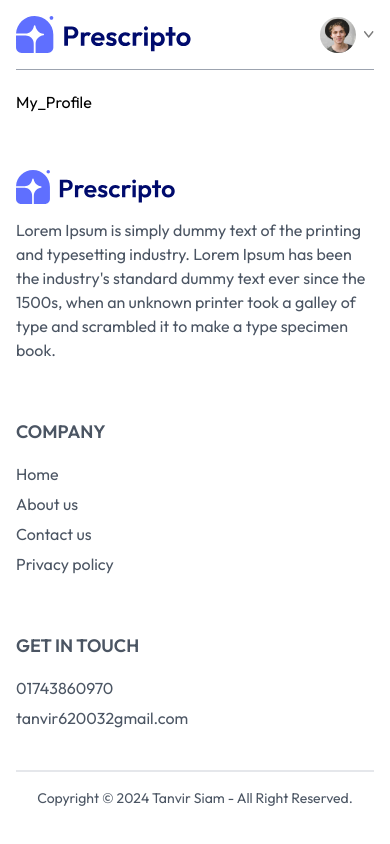
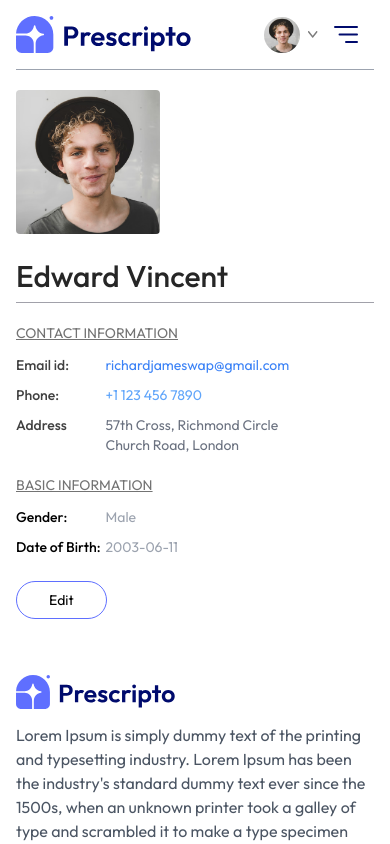
Before and after one commit to tanvirtalukdersiam/Prescripto, a React (Vite) app: page /my-profile in a window 390 px wide. Shown: the top 844 px of the page. Built offline with nearby package versions, Linux system fonts and the light colour scheme.

Commit message:
responsive

```diff
--- a/src/components/Navbar.jsx
+++ b/src/components/Navbar.jsx
@@ -1,7 +1,9 @@
 import React, { useState } from "react";
 import logo from "../assets/logo.svg";
+import cross from "../assets/cross_icon.png";
 import { NavLink, useNavigate } from "react-router-dom";
 import avater from "../assets/profile_pic.png";
+import menuIcon from "../assets/menu_icon.svg";
 import dropdownI from "../assets/dropdown_icon.svg";
 const Navbar = () => {
   const navigate = useNavigate();
@@ -69,6 +71,44 @@ const Navbar = () => {
             Create account
           </button>
         )}
+
+        <img
+          onClick={() => setShowMenu(true)}
+          className="w-6 md:hidden"
+          src={menuIcon}
+          alt=""
+        />
+
+        {/*  ------------mobile menu------------- */}
+        <div
+          className={` ${
+            menu ? "fixed w-full" : "h-0 w-0"
+          } md:hidden right-0 bottom-0 top-0 z-20 overflow-hidden bg-white transition-all`}
+        >
+          <div className="flex items-center justify-between px-5 py-6">
+            <img className="w-36" src={logo} alt="" />
+            <img
+              className="w-7"
+              onClick={() => setShowMenu(false)}
+              src={cross}
+              alt=""
+            />
+          </div>
+          <ul className="flex flex-col items-center gap-2 mt-5 px-5 text-lg font-medium">
+            <NavLink onClick={() => setShowMenu(false)} to={"/"}>
+              <p className="px-4 py-2 rounded inline-block">HOME</p>
+            </NavLink>
+            <NavLink onClick={() => setShowMenu(false)} to={"/doctors"}>
+              <p className="px-4 py-2 rounded inline-block"> All Doctors</p>
+            </NavLink>
+            <NavLink onClick={() => setShowMenu(false)} to={"/about"}>
+              <p className="px-4 py-2 rounded inline-block"> ABOUT</p>
+            </NavLink>
+            <NavLink onClick={() => setShowMenu(false)} to={"/contact"}>
+              <p className="px-4 py-2 rounded inline-block"> Contact</p>
+            </NavLink>
+          </ul>
+        </div>
       </div>
     </div>
   );
--- a/src/index.css
+++ b/src/index.css
@@ -11,3 +11,9 @@
 ::-webkit-scrollbar {
   @apply hidden;
 }
+
+@media (max-width: 740px) {
+  .active p {
+    @apply text-white bg-primary;
+  }
+}
--- a/src/pages/All_Doctors.jsx
+++ b/src/pages/All_Doctors.jsx
@@ -43,7 +43,7 @@ const All_Doctors = () => {
                 ? navigate("/doctors")
                 : navigate("/doctors/Gynecologist")
             }
-            className={`w-[94vh] sm:w-auto pl-3 py-1.5 pr-16 border border-gray-300 rounded transition-all cursor-pointer ${
+            className={`w-[90vh] sm:w-auto pl-3 py-1.5 pr-16 border border-gray-300 rounded transition-all cursor-pointer ${
               speciality == "Gynecologist" ? "bg-indigo-100 text-black" : ""
             }`}
           >
@@ -55,7 +55,7 @@ const All_Doctors = () => {
                 ? navigate("/doctors")
                 : navigate("/doctors/Dermatologist")
             }
-            className={`w-[94vh] sm:w-auto pl-3 py-1.5 pr-16 border border-gray-300 rounded transition-all cursor-pointer  ${
+            className={`w-[90vh] sm:w-auto pl-3 py-1.5 pr-16 border border-gray-300 rounded transition-all cursor-pointer  ${
               speciality == "Dermatologist" ? "bg-indigo-100 text-black" : ""
             }`}
           >
--- a/src/pages/Login.jsx
+++ b/src/pages/Login.jsx
@@ -10,12 +10,72 @@ const Login = () => {
     e.preventDefault();
   };
   return (
-    <form className="min-h-[80vh] flex items-center">
-      <div>
-        <p>{state === "Sign Up" ? "Create Account" : "Login"}</p>
+    <form className="min-h-[80vh] flex items-center ">
+      <div className="flex flex-col gap-3 m-auto items-start p-8 min-w-[340px] sm:min-w-96 border rounded-xl text-zinc-600 text-sm shadow-lg">
+        <p className="text-2xl font-semibold">
+          {state === "Sign Up" ? "Create Account" : "Login"}
+        </p>
         <p>
           Please {state === "Sign Up" ? "Sign Up" : "Login"} to book appointment
         </p>
+
+        {state === "Sign Up" && (
+          <div className="w-full">
+            <p>Full Name</p>
+            <input
+              className=" border border-zinc-300 rounded w-full p-2 mt-1"
+              type="text"
+              value={name}
+              required
+              onChange={(e) => setName(e.target.name)}
+            />
+          </div>
+        )}
+        <div className="w-full">
+          <p>Email</p>
+          <input
+            className=" border border-zinc-300 rounded w-full p-2 mt-1"
+            type="email"
+            value={email}
+            required
+            onChange={(e) => setEmail(e.target.email)}
+          />
+        </div>
+        <div className="w-full">
+          <p>Password</p>
+          <input
+            className=" border border-zinc-300 rounded w-full p-2 mt-1"
+            type="password"
+            value={password}
+            required
+            onChange={(e) => setPassword(e.target.name)}
+          />
+        </div>
+        <button className="bg-primary text-white w-full py-2 rounded-md text-base">
+          {state === "Sign Up" ? "Create Account" : "Login"}
+        </button>
+
+        {state === "Sign Up" ? (
+          <p>
+            Already have an account ?
+            <span
+              onClick={() => setState("Login")}
+              className="text-primary underline cursor-pointer"
+            >
+              login here{" "}
+            </span>
+          </p>
+        ) : (
+          <p>
+            Create an new account ?
+            <span
+              onClick={() => setState("Sign Up")}
+              className="text-primary underline cursor-pointer"
+            >
+              click here
+            </span>
+          </p>
+        )}
       </div>{" "}
     </form>
   );
--- a/src/pages/My_Profile.jsx
+++ b/src/pages/My_Profile.jsx
@@ -1,7 +1,147 @@
-import React from "react";
+import React, { useState } from "react";
+import profile from "../assets/profile_pic.png";
 
 const My_Profile = () => {
-  return <div>My_Profile</div>;
+  const [userData, setUserData] = useState({
+    name: "Edward Vincent",
+    email: "richardjameswap@gmail.com",
+    image: profile,
+    phone: "+1 123 456 7890",
+    address: {
+      line1: "57th Cross, Richmond Circle",
+      line2: "Church Road, London",
+    },
+    gender: "Male",
+    dob: "2003-06-11",
+  });
+
+  const [isEdit, setIsEdit] = useState(false);
+
+  return (
+    <div className="max-w-lg flex flex-col gap-2 text-sm">
+      <img className="w-36 rounded" src={userData.image} alt="" />
+      {isEdit ? (
+        <input
+          className=" text-3xl font-medium max-w-60 mt-4"
+          type="text"
+          value={userData.name}
+          onChange={(e) =>
+            setUserData((prev) => ({ ...prev, name: e.target.value }))
+          }
+        />
+      ) : (
+        <p className="font-medium text-3xl text-neutral-800 mt-4">
+          {userData.name}
+        </p>
+      )}
+      <hr className="bg-zinc-400 border-none h-[1px]" />
+      <div>
+        <p className="text-neutral-500 underline my-3">CONTACT INFORMATION</p>
+        <div className="grid grid-cols-[1fr_3fr] gap-y-2.5 text-neutral-700">
+          <p className="font-medium">Email id:</p>
+          <p className="text-blue-500">{userData.email}</p>
+          <p className="font-medium">Phone:</p>
+          {isEdit ? (
+            <input
+              className="bg-gray-100 max-w-52"
+              type="text"
+              value={userData.phone}
+              onChange={(e) =>
+                setUserData((prev) => ({ ...prev, phone: e.target.value }))
+              }
+            />
+          ) : (
+            <p className="text-blue-400">{userData.phone}</p>
+          )}
+          <p className="font-medium">Address</p>
+          {isEdit ? (
+            <p>
+              <input
+                className="bg-gray-50"
+                onChange={(e) =>
+                  setUserData((prev) => ({
+                    ...prev,
+                    address,
+                    line1: e.target.value,
+                  }))
+                }
+                value={userData.address.line1}
+                type="text"
+              />
+              <br />
+              <input
+                className="bg-gray-50"
+                type="text"
+                onChange={(e) =>
+                  setUserData((prev) => ({
+                    ...prev,
+                    address,
+                    line2: e.target.value,
+                  }))
+                }
+              />
+            </p>
+          ) : (
+            <p className="text-gray-500">
+              {userData.address.line1}
+              <br />
+              {userData.address.line2}
+            </p>
+          )}
+        </div>
+      </div>
+      <div>
+        <p className="text-neutral-500 underline my-3">BASIC INFORMATION</p>
+        <div className="grid grid-cols-[1fr_3fr] gap-y-2.5">
+          <p className="font-medium">Gender:</p>
+          {isEdit ? (
+            <select
+              className="max-w-20 bg-gray-100"
+              onChange={(e) =>
+                setUserData((prev) => ({ ...prev, gender: e.target.value }))
+              }
+              value={userData.gender}
+            >
+              <option value="Male">Male</option>
+              <option value="Female">Female</option>
+            </select>
+          ) : (
+            <p className="text-gray-400">{userData.gender}</p>
+          )}
+          <p className="font-medium">Date of Birth:</p>
+          {isEdit ? (
+            <input
+              className="max-w-28 bg-gray-100"
+              onChange={(e) =>
+                setUserData((prev) => ({ ...prev, dob: e.target.value }))
+              }
+              type="date"
+              value={userData.dob}
+            />
+          ) : (
+            <p className="text-gray-400">{userData.dob}</p>
+          )}
+        </div>
+      </div>
+      <div className="mt-4">
+        {isEdit ? (
+          <button
+            className="border border-primary px-8 py-2 rounded-full hover:bg-primary hover:text-white transition-all"
+            onClick={() => setIsEdit(false)}
+          >
+            Save Information
+          </button>
+        ) : (
+          <button
+            className="border border-primary px-8 py-2 rounded-full hover:bg-primary hover:text-white transition-all"
+            onClick={() => setIsEdit(true)}
+          >
+            Edit
+          </button>
+        )}
+      </div>
+    </div>
+  );
 };
 
 export default My_Profile;
```
Also changed, not shown: src/pages/My_Appointment.jsx (+44 -3 lines).
